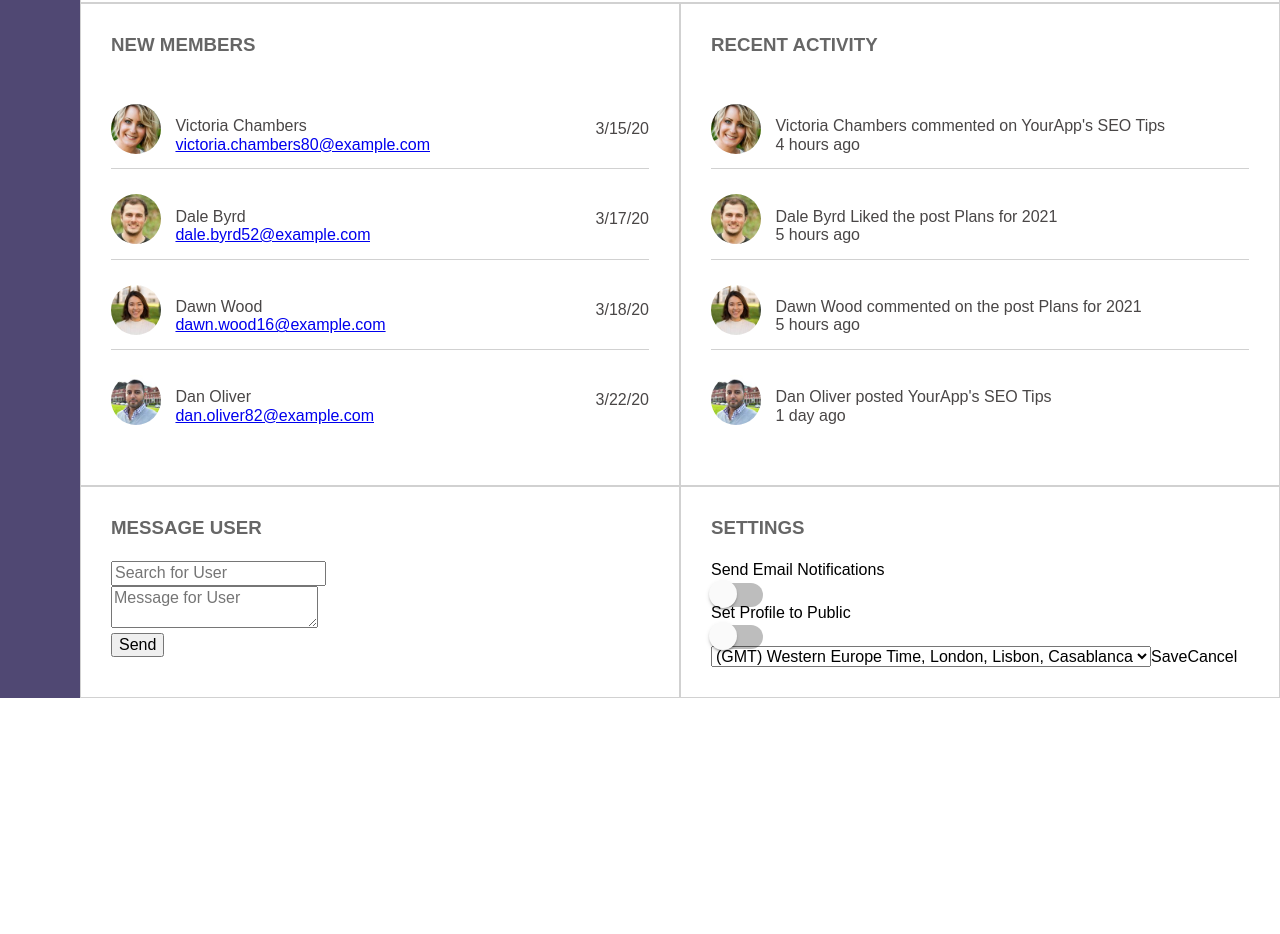
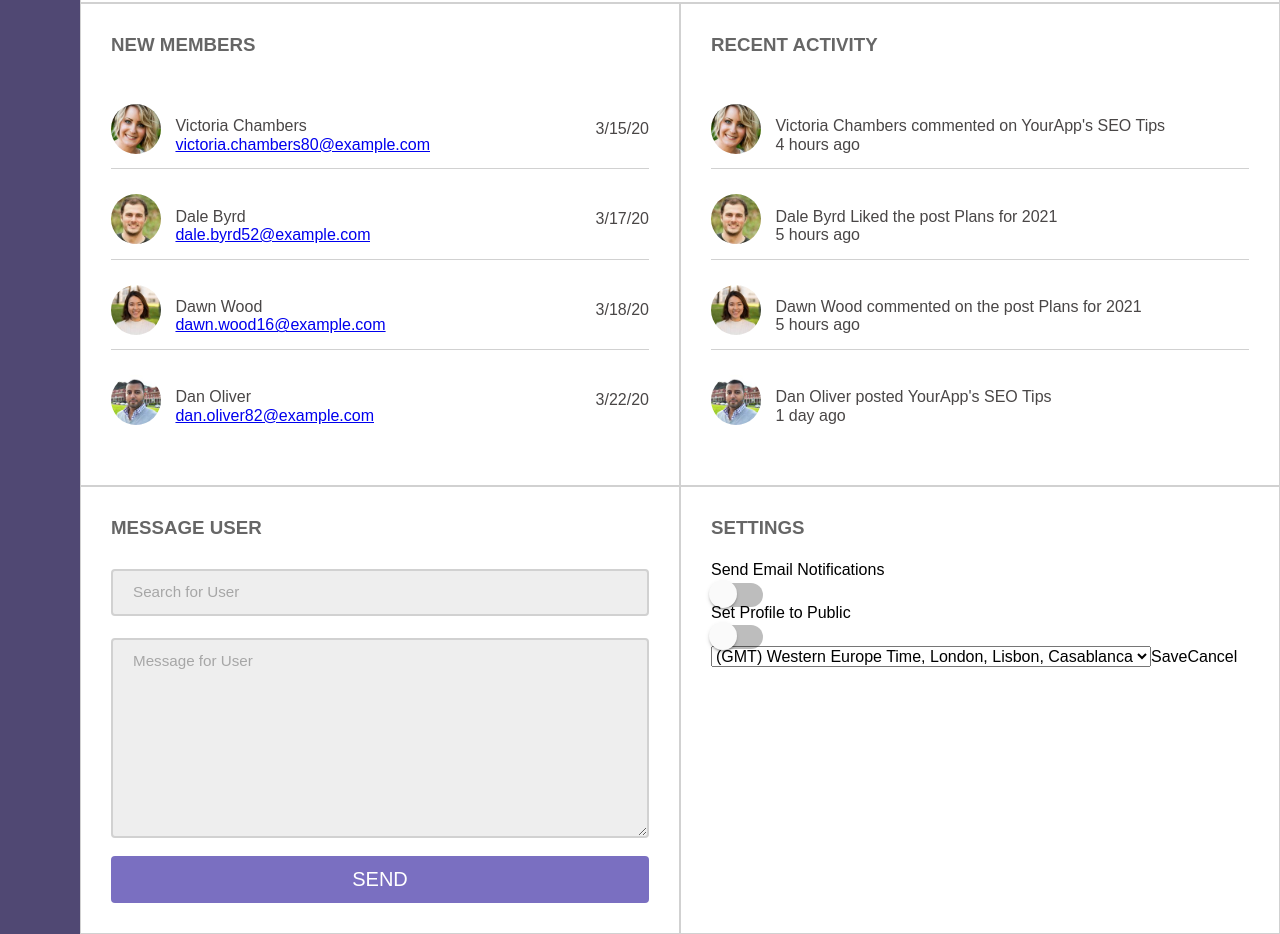
Before and after one commit to zachdanz/Unit-07-Project, a plain HTML site: page index.html in a window 1280 px wide. Shown: the part 1340-2274 px from the top of the page. Before the commit the page ends 2038 px from the top, so only its background shows below. Drawn offline with Linux system fonts and the light colour scheme.

Commit message:
Chart Editing, Message Styling

```diff
--- a/js/chart.js
+++ b/js/chart.js
@@ -62,7 +62,7 @@ let trafficOptions = {
 
 let trafficChart = new Chart(trafficCanvas, {
     type: 'line',
-    data: trafficDataWeekly,
+    data: trafficDataDaily,
     options: trafficOptions
     });
 
--- a/scss/components/_sections.scss
+++ b/scss/components/_sections.scss
@@ -331,6 +331,45 @@ nav{
 //           Message User             //
 //====================================//
 
+.formField,
+.formArea {
+    width: 100%;
+    padding: 12px 20px;
+    margin: 8px 0 14px;
+    background: rgb(238, 238, 238);
+    border: $color-border 2px solid;
+    border-radius: 4px;
+}
+
+.formField::placeholder,
+.formArea::placeholder {
+    font-size: .95em;
+    color: rgba(0,0,0,.3);
+}
+
+.formField:focus,
+.formArea:focus {
+    border: 2px $color-secondary solid;
+    transition-duration: .3s;
+}
+
+.formArea {
+    height: 200px;
+}
+
+.buttonPrimary {
+    width: 100%;
+    font-size: 1.25em;
+    text-transform: uppercase;
+    border-radius: 4px;
+    border: none;
+    color: $white;
+    background-color: $color-primary;
+    padding: 12px 0;
+    margin: 0 auto;
+    display: block;
+  }
+
 //====================================//
 //               Settings             //
 //====================================//
```
Also changed, not shown: index.html (+4 -4 lines), css/style.css.
